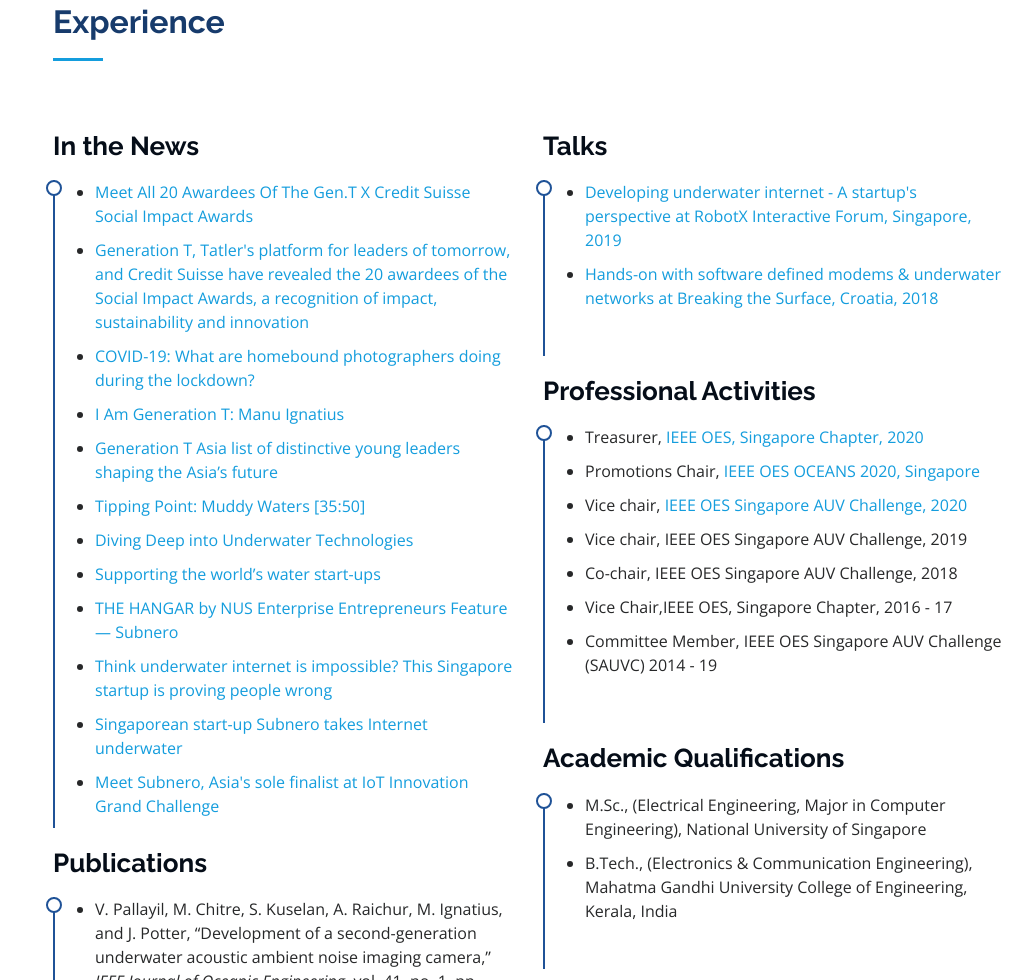
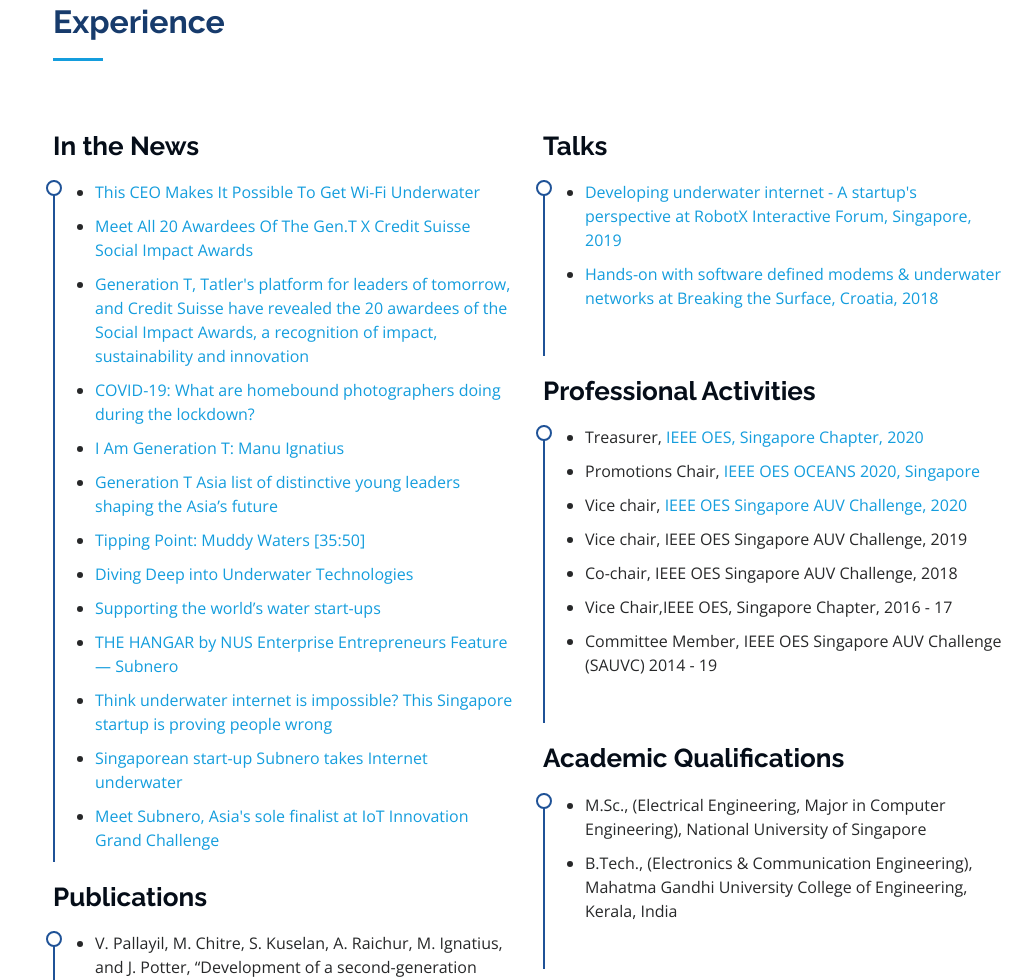
Before and after one commit to manuignatius/manuignatius.github.io, a plain HTML site: page index.html in a window 1280 px wide. Shown: the part 1445-2425 px from the top of the page, without its empty margins (262-1280 px from the left). Drawn offline with nearby package versions, Linux system fonts and the light colour scheme; a script that the page names is missing; files whose address does not match are found by name.

Commit message:
Added one more news article

```diff
--- a/index.html
+++ b/index.html
@@ -153,6 +153,7 @@
             <h3 class="resume-title">In the News</h3>
             <div class="resume-item pb-0">
               <ul>
+                <li><a href="https://generationt.asia/leaders/this-ceo-makes-it-possible-to-get-wi-fi-underwater" target="_blank">This CEO Makes It Possible To Get Wi-Fi Underwater</a></li>
                 <li><a href="https://generationt.asia/leaders/meet-all-20-awardees-of-the-gent-x-credit-suisse-social-impact-awards" target="_blank">Meet All 20 Awardees Of The Gen.T X Credit Suisse Social Impact Awards</a></li>
                 <li><a href="https://www.taiwannews.com.tw/en/news/4049976" target="_blank">Generation T, Tatler's platform for leaders of tomorrow, and Credit Suisse have revealed the 20 awardees of the Social Impact Awards, a recognition of impact, sustainability and innovation</a></li>
                 <li><a href="https://www.thehindu.com/life-and-style/forced-to-stay-put-due-to-the-lockdown-indian-photographers-are-finding-new-ways-to-capture-the-play-of-light-in-their-households-as-well-as-in-empty-streets/article31502159.ece" target="_blank">COVID-19: What are homebound photographers doing during the lockdown?</a></li>
```
